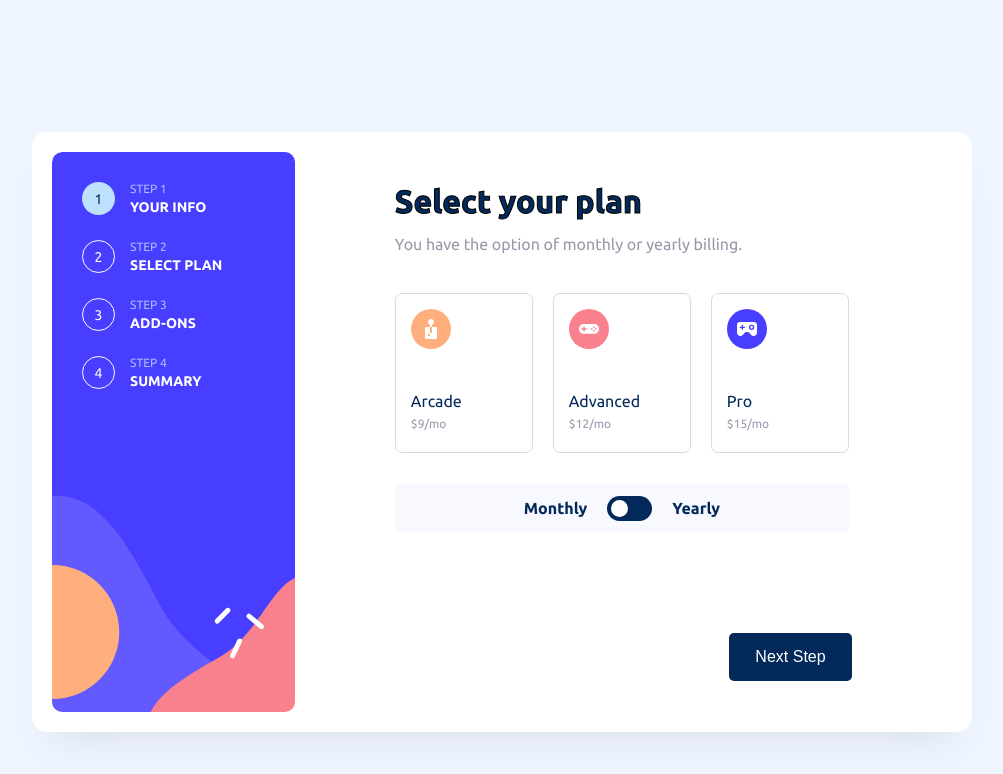
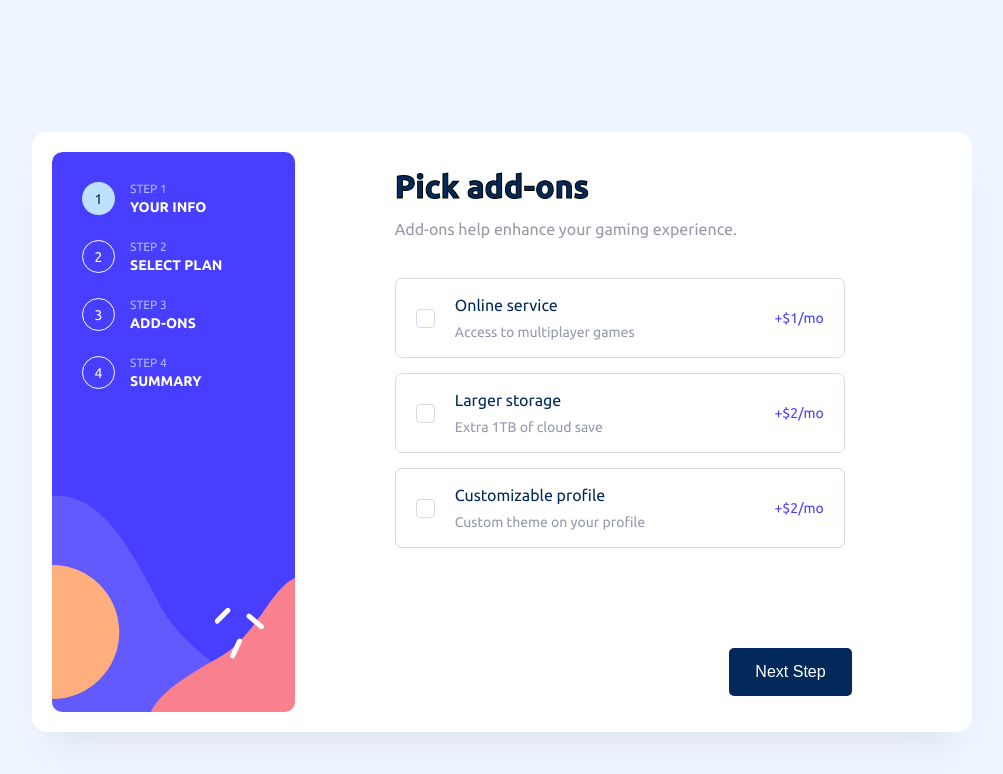
Before and after one commit to danielcalvolopez/multi-step-form, a React (Vite) app: page / in a window 1280 px wide. Shown: the top 774 px of the page, without its empty margins (138-1141 px from the left). Built offline with nearby package versions, Linux system fonts and the light colour scheme.

Commit message:
add ons section completed

```diff
--- a/src/components/form/FormBody.jsx
+++ b/src/components/form/FormBody.jsx
@@ -1,8 +1,9 @@
 import PersonalInfo from "./formPages/PersonalInfo";
+import PickAddOns from "./formPages/PickAddOns";
 import SelectYourPlan from "./formPages/SelectYourPlan";
 
 const FormBody = () => {
-  return <SelectYourPlan />;
+  return <PickAddOns />;
 };
 
 export default FormBody;
--- a/src/components/form/formPages/PickAddOns.jsx
+++ b/src/components/form/formPages/PickAddOns.jsx
@@ -1,5 +1,68 @@
+import FormFooter from "../FormFooter";
+import "./PickAddOns.scss";
+import CheckMark from "/Users/daniel/Desktop/CODE/multi-step-form/src/assets/images/check-mark.svg";
+
 const PickAddOns = () => {
-  return <div>PickAddOns</div>;
+  return (
+    <div className="select-plan-container">
+      <div className="select-plan-header">
+        <h1>Pick add-ons</h1>
+        <h3>Add-ons help enhance your gaming experience.</h3>
+      </div>
+
+      <div className="select-addons-body">
+        <div className="select-addons-options">
+          <input type="checkbox" name="online" id="online" />
+          <input type="checkbox" name="storage" id="storage" />
+          <input type="checkbox" name="profile" id="profile" />
+          <label htmlFor="online">
+            <div className="select-addons-card" onClick={() => {}}>
+              <div className="addons-checkbox-and-info">
+                <label className="checkbox" htmlFor="online">
+                  <img src={CheckMark} />
+                </label>
+                <div className="addons-info">
+                  <h3>Online service</h3>
+                  <p>Access to multiplayer games</p>
+                </div>
+              </div>
+              <p className="price">+$1/mo</p>
+            </div>
+          </label>
+          <label htmlFor="storage">
+            <div className="select-addons-card">
+              <div className="addons-checkbox-and-info">
+                <label className="checkbox" htmlFor="storage">
+                  <img src={CheckMark} />
+                </label>
+                <div className="addons-info">
+                  <h3>Larger storage</h3>
+                  <p>Extra 1TB of cloud save</p>
+                </div>
+              </div>
+              <p className="price">+$2/mo</p>
+            </div>
+          </label>
+          <label htmlFor="profile">
+            <div className="select-addons-card">
+              <div className="addons-checkbox-and-info">
+                <label className="checkbox" htmlFor="profile">
+                  <img src={CheckMark} />
+                </label>
+                <div className="addons-info">
+                  <h3>Customizable profile</h3>
+                  <p>Custom theme on your profile</p>
+                </div>
+              </div>
+              <p className="price">+$2/mo</p>
+            </div>
+          </label>
+        </div>
+      </div>
+
+      <FormFooter />
+    </div>
+  );
 };
 
 export default PickAddOns;
--- /dev/null
+++ b/src/components/form/formPages/PickAddOns.scss
@@ -0,0 +1,90 @@
+.select-addons-options {
+  display: flex;
+  flex-direction: column;
+  gap: 15px;
+  input {
+    display: none;
+
+    &[id="online"]:checked ~ label[for="online"] .select-addons-card {
+      background-color: var(--VeryLightGrey);
+      border: 1px solid var(--Purple);
+      border-radius: 7px;
+    }
+    &[id="online"]:checked ~ label[for="online"] .checkbox {
+      background-color: var(--Purple);
+      border: none;
+    }
+
+    &[id="storage"]:checked ~ label[for="storage"] .select-addons-card {
+      background-color: var(--VeryLightGrey);
+      border: 1px solid var(--Purple);
+      border-radius: 7px;
+    }
+    &[id="storage"]:checked ~ label[for="storage"] .checkbox {
+      background-color: var(--Purple);
+      border: none;
+    }
+    &[id="profile"]:checked ~ label[for="profile"] .select-addons-card {
+      background-color: var(--VeryLightGrey);
+      border: 1px solid var(--Purple);
+      border-radius: 7px;
+    }
+    &[id="profile"]:checked ~ label[for="profile"] .checkbox {
+      background-color: var(--Purple);
+      border: none;
+    }
+  }
+
+  .select-addons-card {
+    display: flex;
+    flex-direction: row;
+    align-items: center;
+    justify-content: space-between;
+    border: 1px solid var(--BorderColor);
+    width: 450px;
+    height: 80px;
+    padding: 20px;
+    border-radius: 7px;
+    cursor: pointer;
+
+    .addons-checkbox-and-info {
+      display: flex;
+      flex-direction: row;
+      align-items: center;
+      gap: 20px;
+    }
+
+    .checkbox {
+      position: relative;
+      height: 19px;
+      width: 19px;
+      border: 1px solid var(--BorderColor);
+      border-radius: 4px;
+
+      img {
+        position: absolute;
+        top: 4.5px;
+        left: 4.5px;
+        width: 10px;
+      }
+    }
+
+    .price {
+      color: var(--Purple);
+      font-size: 14px;
+    }
+
+    .addons-info {
+      display: flex;
+      flex-direction: column;
+      gap: 10px;
+      h3 {
+        color: var(--Denim);
+      }
+      p {
+        color: var(--Grey);
+        font-size: 14px;
+      }
+    }
+  }
+}
--- a/src/components/form/formPages/SelectYourPlan.scss
+++ b/src/components/form/formPages/SelectYourPlan.scss
@@ -88,8 +88,8 @@
     .select-plan-toggle {
       display: flex;
       align-items: center;
-      gap: 20px;
-      font-size: 16px;
+      gap: 25px;
+      font-size: 14px;
       font-weight: bold;
 
       .color-on {
```
Also changed, not shown: src/assets/images/check-mark.svg (added), src/assets/images/icon-checkmark.svg.
